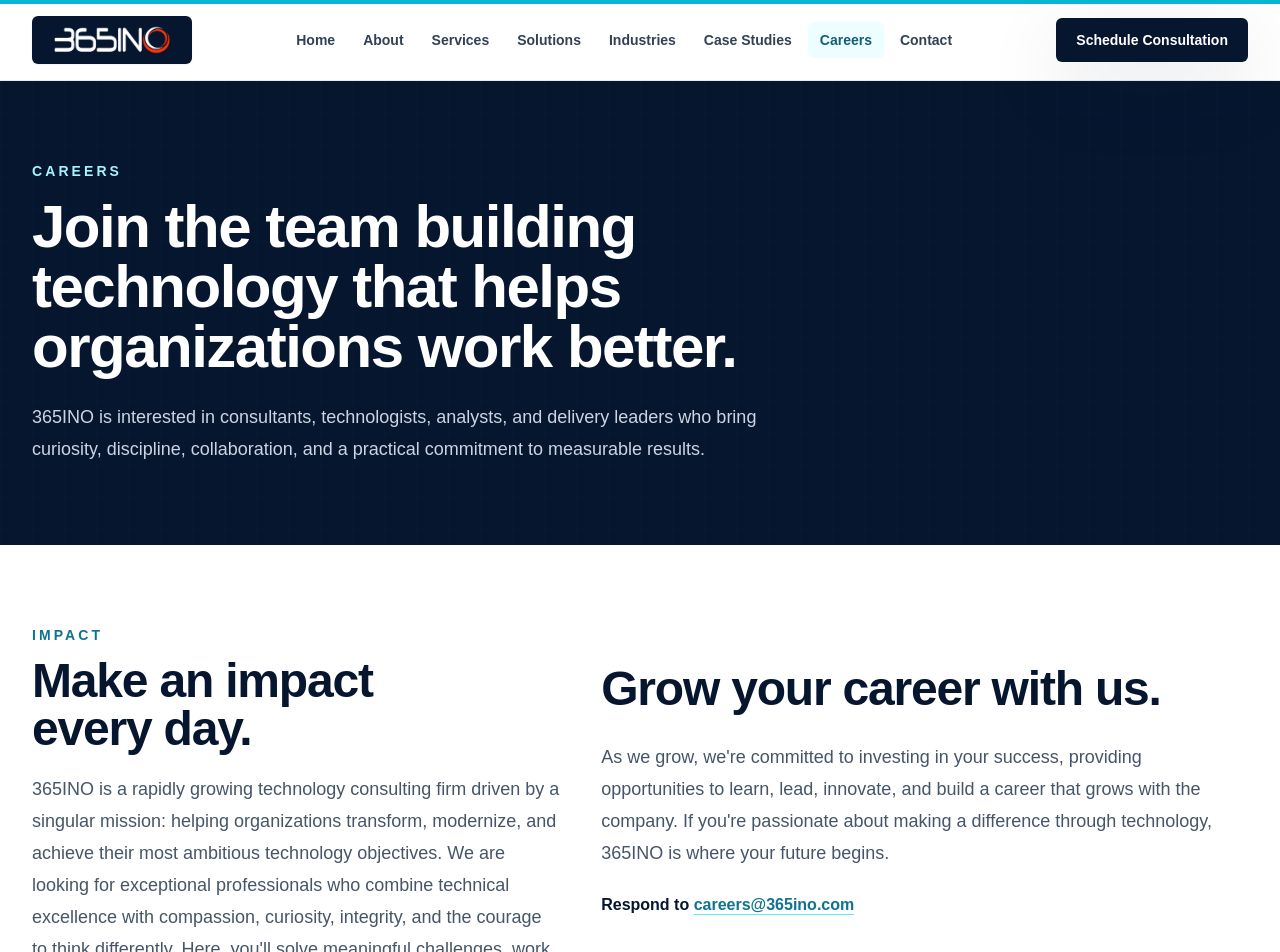
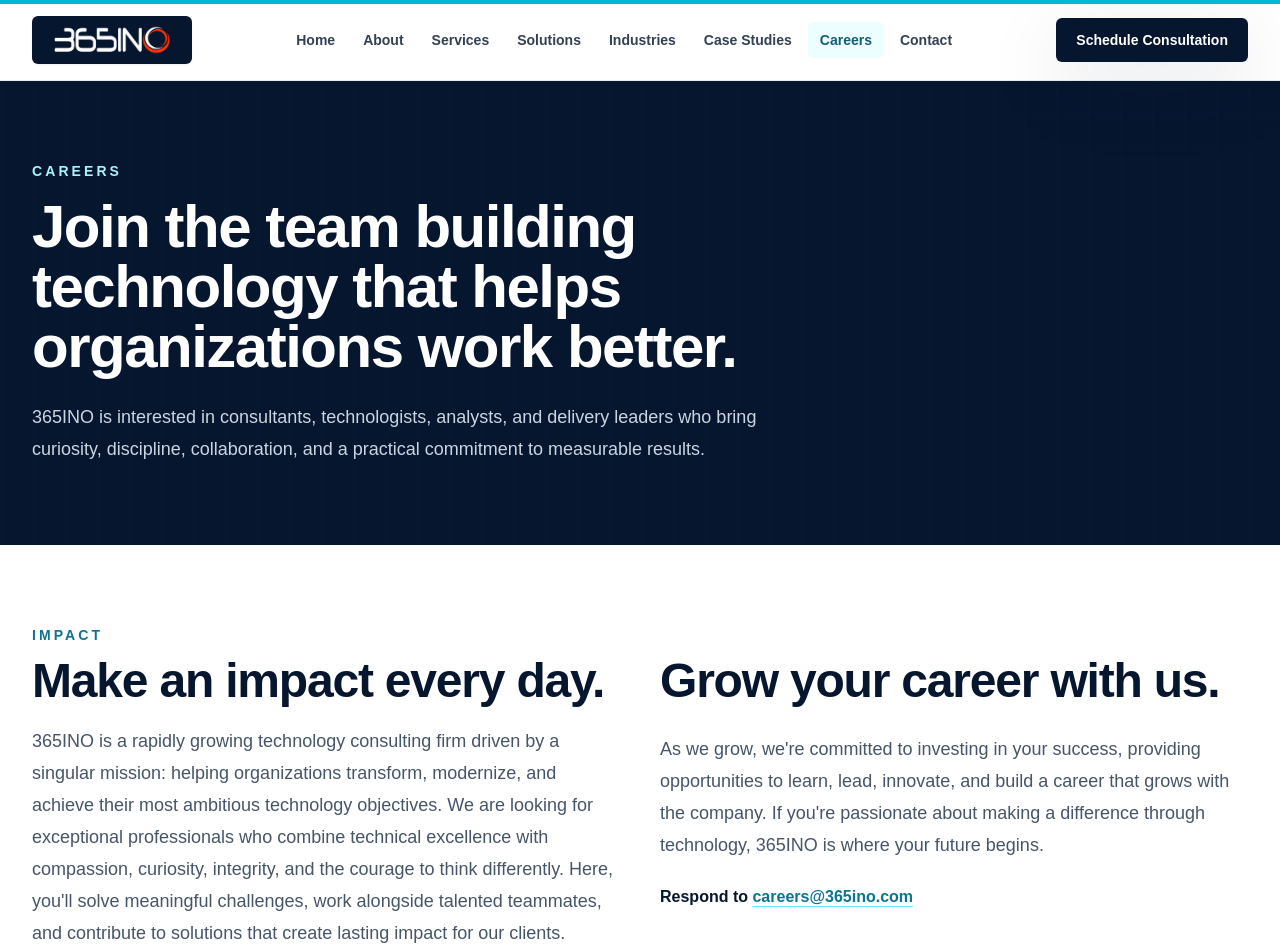
Before and after one commit to Space3434/365INO, a Next.js app: page /careers in a window 1280 px wide. Shown: the top 952 px of the page. Built offline with nearby package versions, Linux system fonts and the light colour scheme.

Commit message:
Refine careers intro alignment

```diff
--- a/app/careers/page.tsx
+++ b/app/careers/page.tsx
@@ -78,13 +78,15 @@ export default function CareersPage() {
       />
 
       <AnimatedSection className="bg-white py-20">
-        <div className="container-pad grid gap-10 lg:grid-cols-[0.9fr_1.1fr]">
-          <SectionHeading
-            eyebrow="Impact"
-            title="Make an impact every day."
-            description="365INO is a rapidly growing technology consulting firm driven by a singular mission: helping organizations transform, modernize, and achieve their most ambitious technology objectives. We are looking for exceptional professionals who combine technical excellence with compassion, curiosity, integrity, and the courage to think differently. Here, you&apos;ll solve meaningful challenges, work alongside talented teammates, and contribute to solutions that create lasting impact for our clients."
-          />
-          <div className="bg-white lg:pt-10">
+        <div className="container-pad grid gap-10 lg:grid-cols-2">
+          <div className="max-w-2xl">
+            <SectionHeading
+              eyebrow="Impact"
+              title="Make an impact every day."
+              description="365INO is a rapidly growing technology consulting firm driven by a singular mission: helping organizations transform, modernize, and achieve their most ambitious technology objectives. We are looking for exceptional professionals who combine technical excellence with compassion, curiosity, integrity, and the courage to think differently. Here, you&apos;ll solve meaningful challenges, work alongside talented teammates, and contribute to solutions that create lasting impact for our clients."
+            />
+          </div>
+          <div className="max-w-2xl bg-white lg:pt-8">
             <h3 className="text-balance text-4xl font-black tracking-tight text-navy sm:text-5xl">
               Grow your career with us.
             </h3>
```
